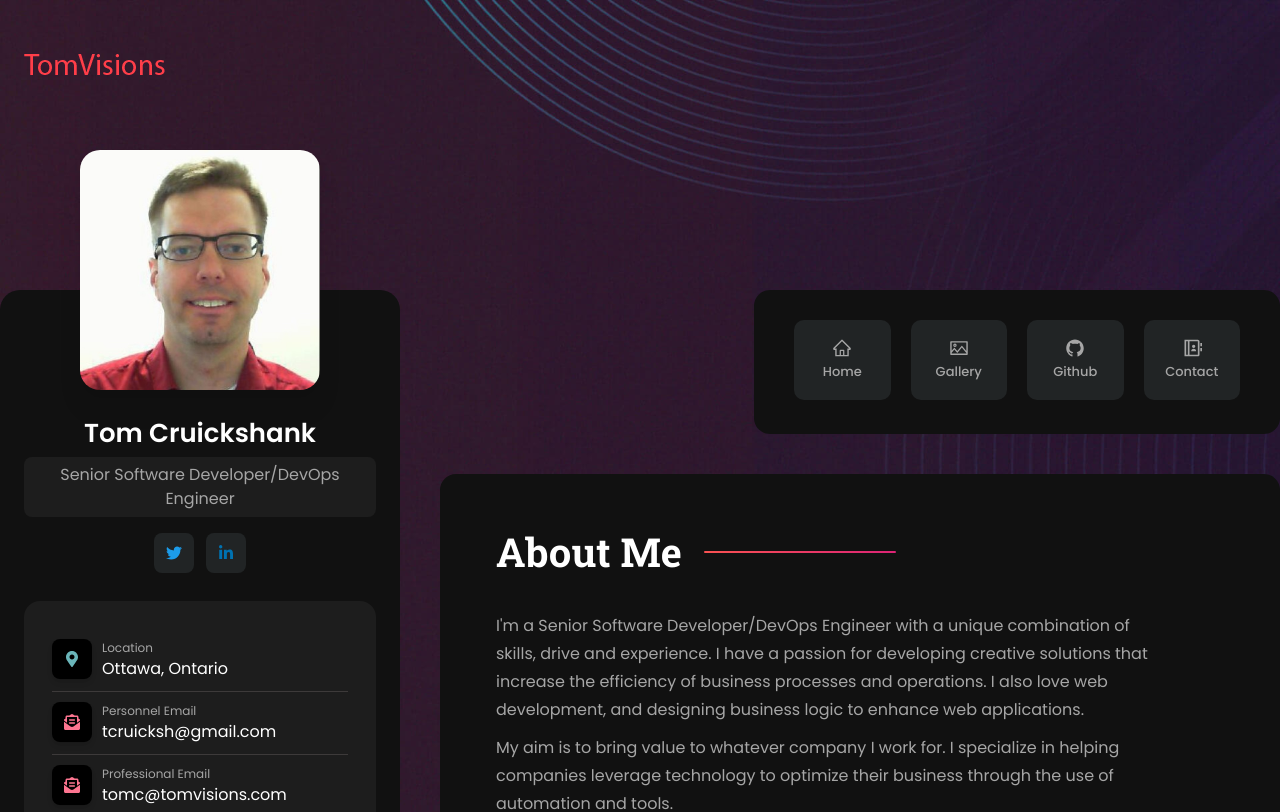
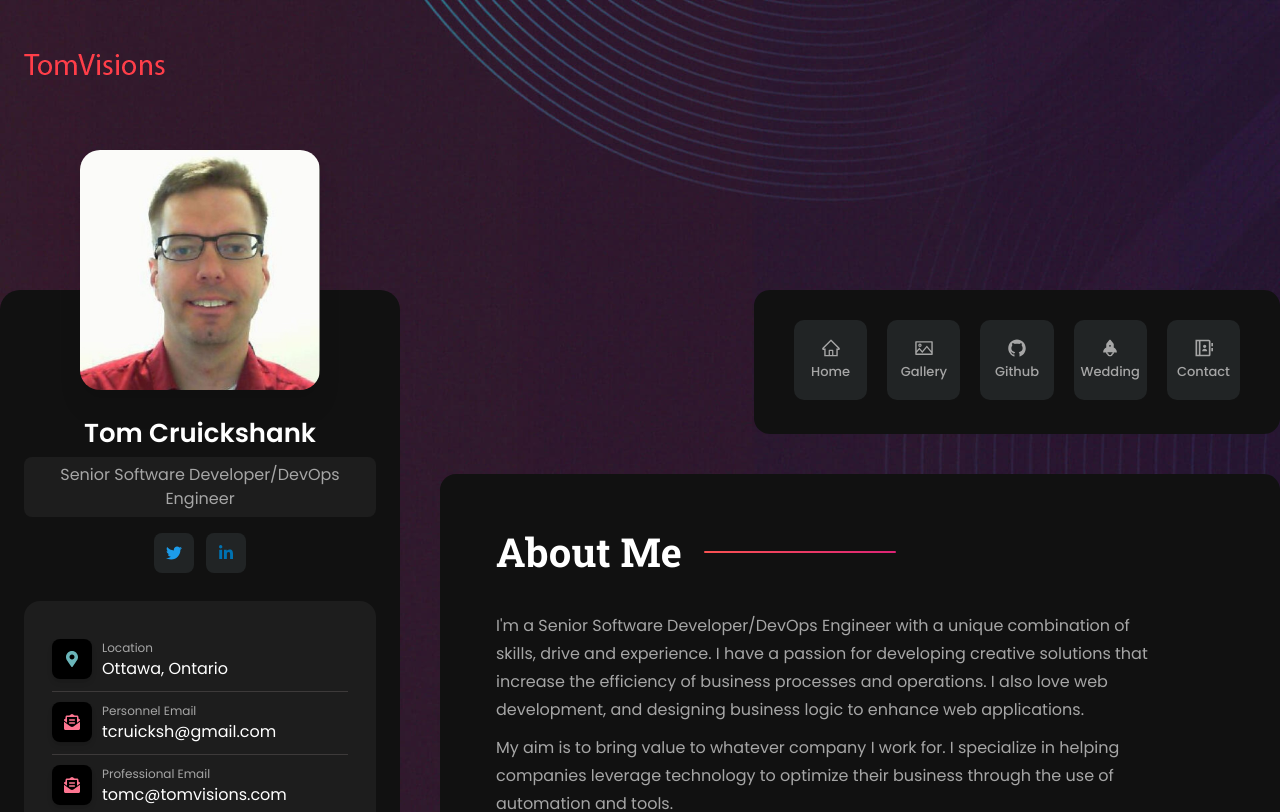
Before and after one commit to tomvisions/tomvisions-main, a Next.js app: page /home in a window 1280 px wide. Shown: the top 812 px of the page. Built offline with nearby package versions, Linux system fonts and the light colour scheme.

Commit message:
add wedding

```diff
--- a/data/HeaderMenu.js
+++ b/data/HeaderMenu.js
@@ -2,6 +2,7 @@ import { AiOutlineHome } from "react-icons/ai";
 import { AiOutlinePicture } from "react-icons/ai";
 import { AiOutlineGithub } from "react-icons/ai";
 import { RiContactsBookLine } from "react-icons/ri";
+import { AiFillRocket} from "react-icons/ai";
 
 module.exports = [
   {
@@ -23,6 +24,12 @@ module.exports = [
     icon: <AiOutlineGithub />,
   },
   {
+    id: 4,
+    name: "Wedding",
+    routePath: "https://wedding.tomvisions.com",
+    icon: <AiFillRocket />,
+  },
+  {
     id: 5,
     name: "Contact",
     routePath: "/contact",
```
